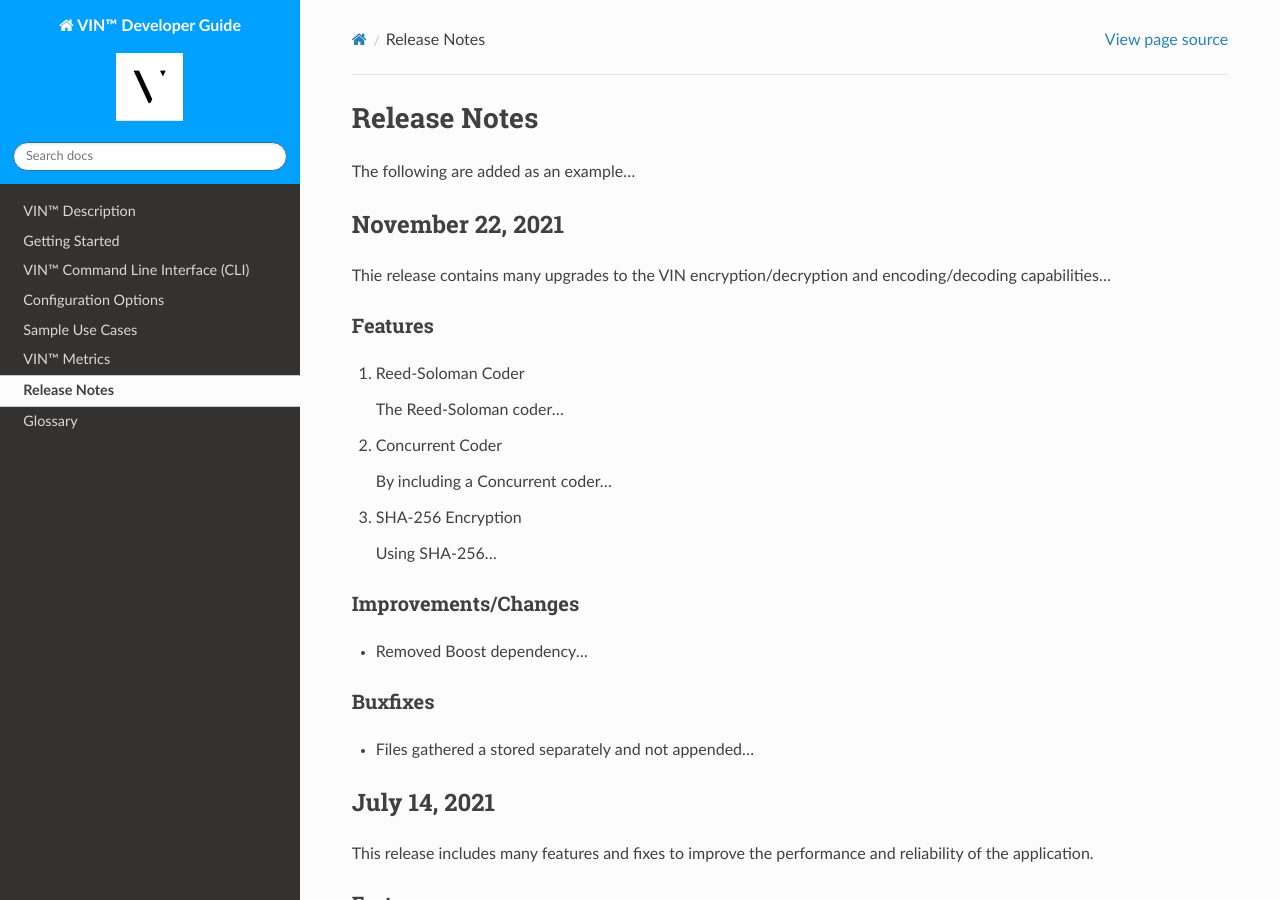
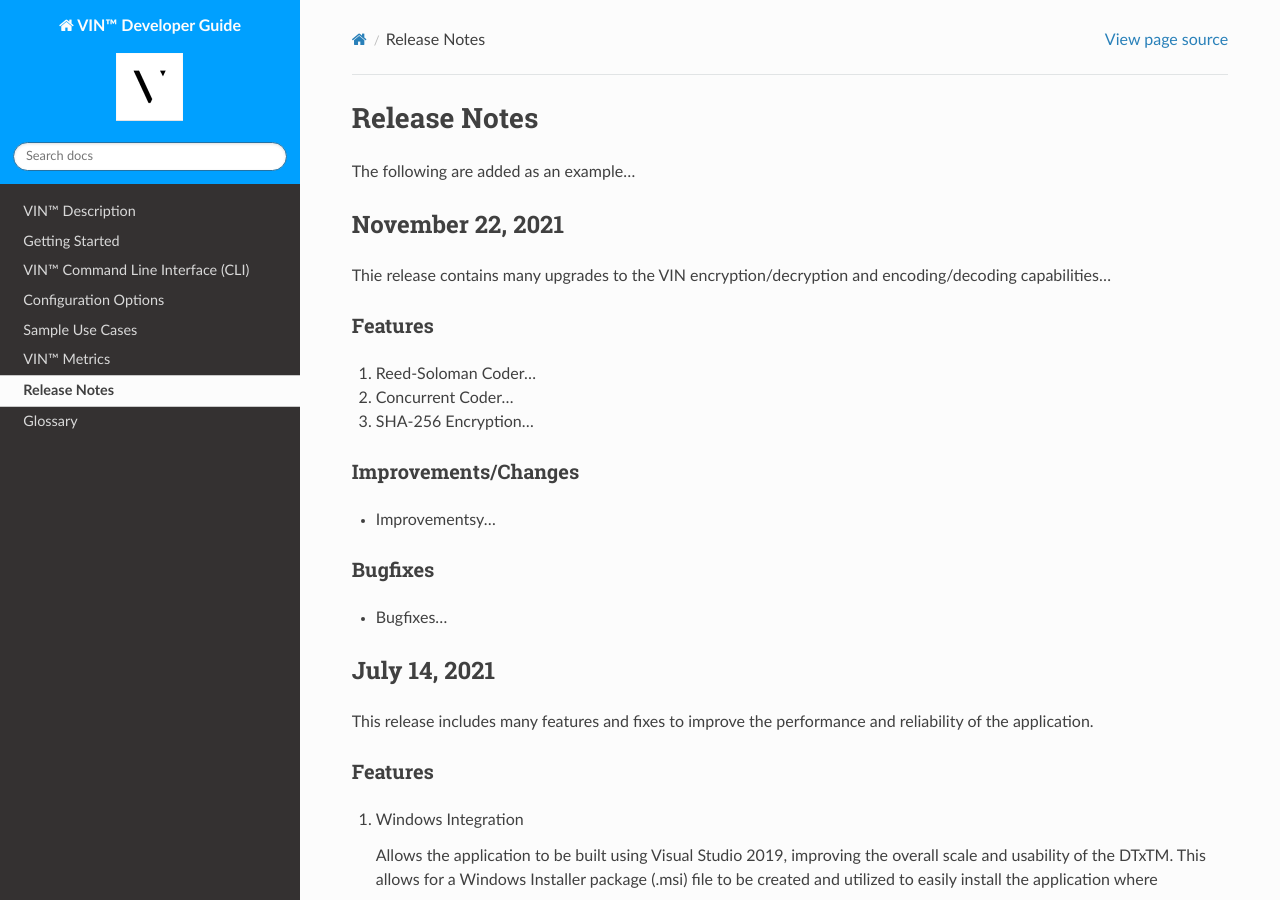
Before and after one commit to Market-Insight-Solutions-LLC/vin-developer-guide, a Sphinx documentation site: the page built from docs/source/release_notes.rst, in a window 1280 px wide and 900 px high. Built offline with Sphinx 7.4.7 and the Read the Docs theme 2.0.0, drawn with Linux system fonts in a browser that asks for light colours.

Commit message:
modifications

```diff
--- a/docs/source/release_notes.rst
+++ b/docs/source/release_notes.rst
@@ -8,25 +8,19 @@
 
 Features
 ^^^^^^^^
-#. Reed-Soloman Coder
+#. Reed-Soloman Coder...
 
-   The Reed-Soloman coder...
+#. Concurrent Coder...
 
-#. Concurrent Coder
-
-   By including a Concurrent coder...
-
-#. SHA-256 Encryption
-
-   Using SHA-256...
+#. SHA-256 Encryption...
 
 Improvements/Changes
 ^^^^^^^^^^^^^^^^^^^^
-* Removed Boost dependency...
+* Improvementsy...
 
-Buxfixes
+Bugfixes
 ^^^^^^^^
-* Files gathered a stored separately and not appended...
+* Bugfixes...
 
 
 
```
